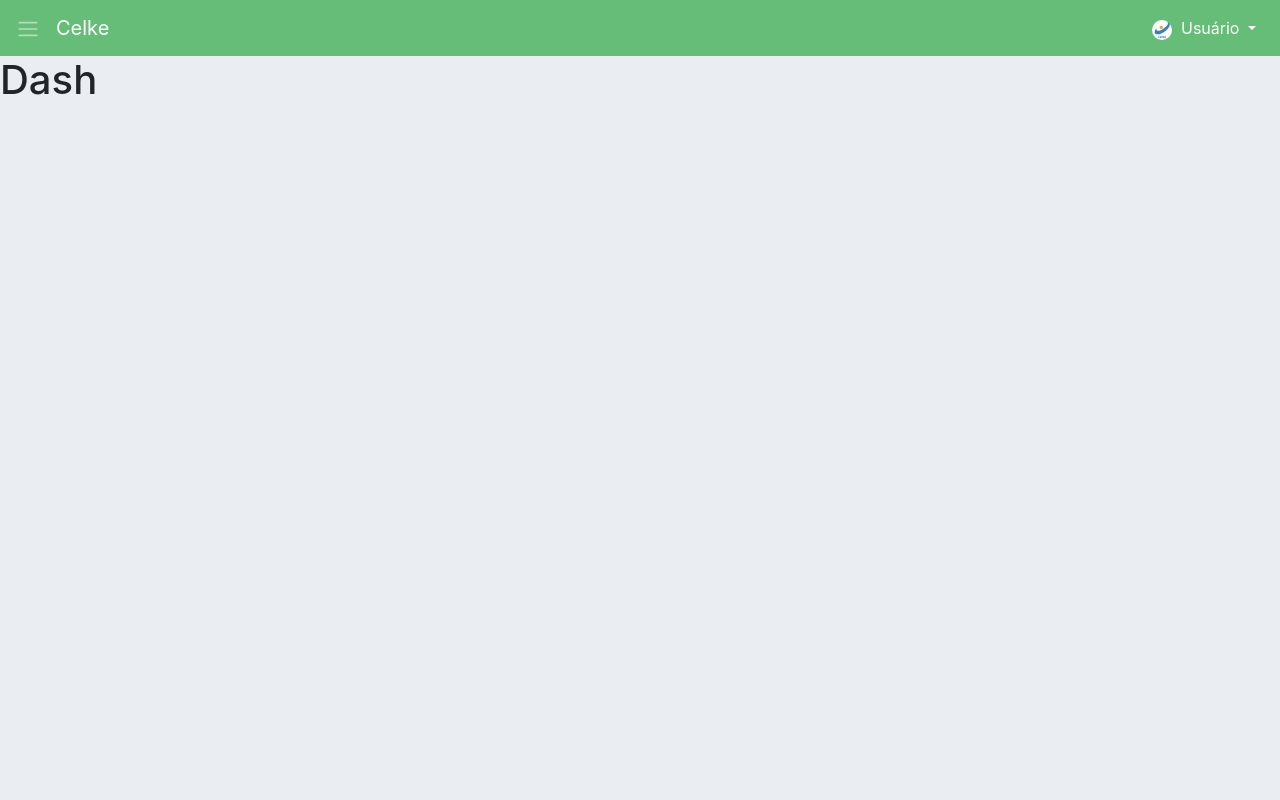
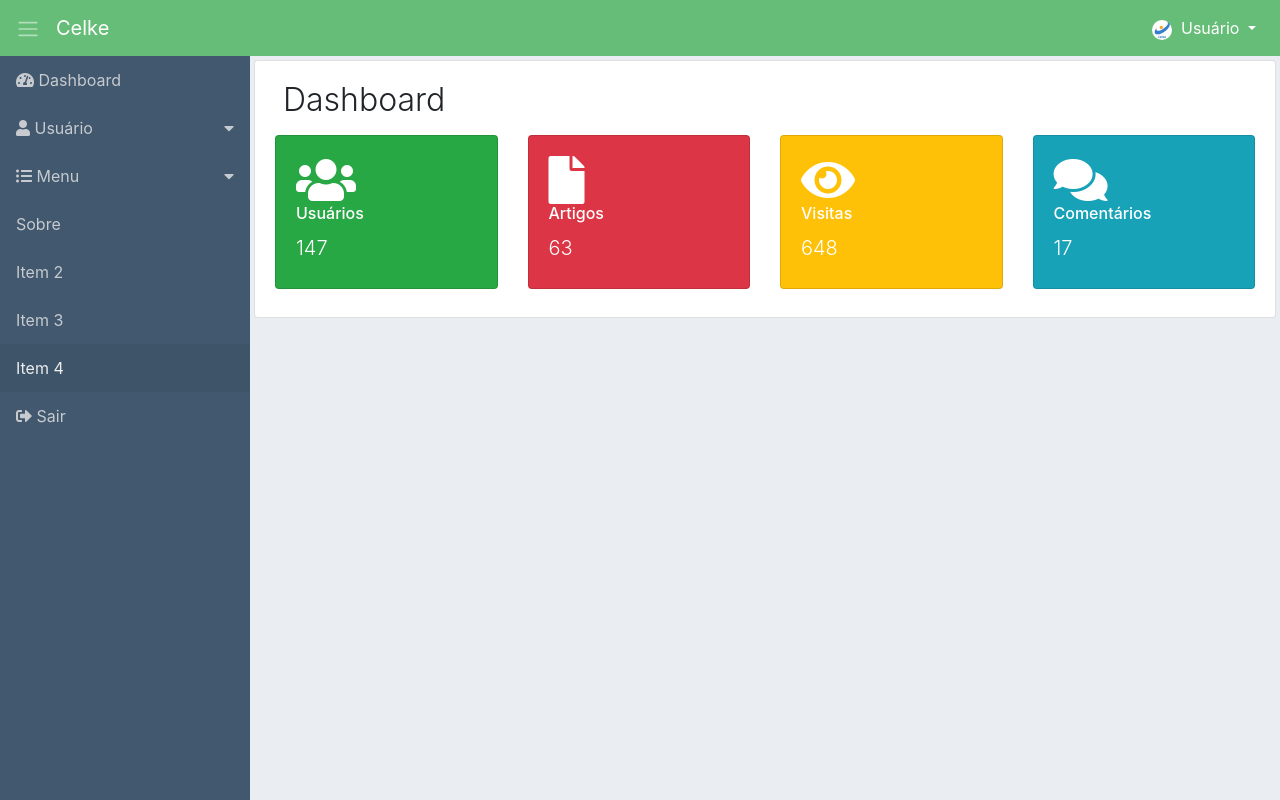
Before and after one commit to marciocamollez/site_admin, a Node server app: page /dashboard/ in a window 1280 px wide. Run offline with Node 20, Linux system fonts and the light colour scheme; the visitor is signed in with stand-in values (Sample User, id 1); some libraries are stand-ins or nearby versions.

Commit message:
Criacao logout e menu lateral

```diff
--- a/routes/usuario.js
+++ b/routes/usuario.js
@@ -15,4 +15,10 @@ router.post('/login', (req, res, next) => {
     })(req, res, next)
 })
 
+router.get('/logout', (req,res) => {
+    req.logout()
+    req.flash("success_msg", "Deslogado com sucesso!")
+    res.redirect('/usuario/login')
+})
+
 module.exports = router
--- a/views/dashboard/dashboard.handlebars
+++ b/views/dashboard/dashboard.handlebars
@@ -1 +1,47 @@
-<h1>Dash</h1>
+<div class="content p-1">
+    <div class="list-group-item">
+        <div class="d-flex">
+            <div class="mr-auto p-2">
+                <h2 class="display-4 titulo">Dashboard</h2>
+            </div>
+        </div>
+        <div class="row mb-3">
+            <div class="col-lg-3 col-sm-6">
+                <div class="card bg-success text-white">
+                    <div class="card-body">
+                        <i class="fas fa-users fa-3x"></i>
+                        <h6 class="card-title">Usuários</h6>
+                        <h2 class="lead">147</h2>
+                    </div>
+                </div>
+            </div>
+            <div class="col-lg-3 col-sm-6">
+                <div class="card bg-danger text-white">
+                    <div class="card-body">
+                        <i class="fas fa-file fa-3x"></i>
+                        <h6 class="card-title">Artigos</h6>
+                        <h2 class="lead">63</h2>
+                    </div>
+                </div>
+            </div>
+            <div class="col-lg-3 col-sm-6">
+                <div class="card bg-warning text-white">
+                    <div class="card-body">
+                        <i class="fas fa-eye fa-3x"></i>
+                        <h6 class="card-title">Visitas</h6>
+                        <h2 class="lead">648</h2>
+                    </div>
+                </div>
+            </div>
+            <div class="col-lg-3 col-sm-6">
+                <div class="card bg-info text-white">
+                    <div class="card-body">
+                        <i class="fas fa-comments fa-3x"></i>
+                        <h6 class="card-title">Comentários</h6>
+                        <h2 class="lead">17</h2>
+                    </div>
+                </div>
+            </div>
+        </div>
+    </div>
+</div>
--- a/views/layouts/adm.handlebars
+++ b/views/layouts/adm.handlebars
@@ -11,28 +11,12 @@
     <link rel="stylesheet" href="/css/dashboard.css">
 </head>
 <body>
-    <nav class="navbar navbar-expand navbar-dark menu-per">
-            <a class="sidebar-toggle text-light mr-3">
-                <span class="navbar-toggler-icon"></span>
-            </a>
-            <a class="navbar-brand" href="#">Celke</a>
+    {{>_header}}
 
-            <div class="collapse navbar-collapse">
-                <ul class="navbar-nav ml-auto">
-                    <li class="nav-item dropdown">
-                        <a class="nav-link dropdown-toggle menu-header" href="#" id="navbarDropdownMenuLink" data-toggle="dropdown">
-                            <img class="rounded-circle" src="/images/icon.png" width="20" height="20"> &nbsp;<span class="d-none d-sm-inline">Usuário</span>
-                        </a>
-                        <div class="dropdown-menu dropdown-menu-right" aria-labelledby="navbarDropdownMenuLink">
-                            <a class="dropdown-item" href="#"><i class="fas fa-user"></i> Perfil</a>
-                            <a class="dropdown-item" href="#"><i class="fas fa-sign-out-alt"></i> Sair</a>
-                        </div>
-                    </li>
-                </ul>
-            </div>
-    </nav>
-
-    {{{body}}}
+    <div class="d-flex">
+        {{>_sidebar}}
+        {{{body}}}
+    </div>
 
     <script src="https://ajax.googleapis.com/ajax/libs/jquery/3.4.1/jquery.min.js"></script>
     <script src="https://cdnjs.cloudflare.com/ajax/libs/popper.js/1.14.7/umd/popper.min.js"></script>
--- /dev/null
+++ b/views/partials/_header.handlebars
@@ -0,0 +1,22 @@
+<nav class="navbar navbar-expand navbar-dark menu-per">
+    <a class="sidebar-toggle text-light mr-3">
+        <span class="navbar-toggler-icon"></span>
+    </a>
+    <a class="navbar-brand" href="#">Celke</a>
+
+    <div class="collapse navbar-collapse">
+        <ul class="navbar-nav ml-auto">
+            <li class="nav-item dropdown">
+                <a class="nav-link dropdown-toggle menu-header" href="#" id="navbarDropdownMenuLink"
+                    data-toggle="dropdown">
+                    <img class="rounded-circle" src="/images/icon.png" width="20" height="20"> &nbsp;<span
+                        class="d-none d-sm-inline">Usuário</span>
+                </a>
+                <div class="dropdown-menu dropdown-menu-right" aria-labelledby="navbarDropdownMenuLink">
+                    <a class="dropdown-item" href="#"><i class="fas fa-user"></i> Perfil</a>
+                    <a class="dropdown-item" href="/usuario/logout"><i class="fas fa-sign-out-alt"></i> Sair</a>
+                </div>
+            </li>
+        </ul>
+    </div>
+</nav>
--- /dev/null
+++ b/views/partials/_sidebar.handlebars
@@ -0,0 +1,27 @@
+<nav class="sidebar">
+    <ul class="list-unstyled">
+        <li><a href="/dashboard/"><i class="fas fa-tachometer-alt"></i> Dashboard</a></li>
+        <li>
+            <a href="#submenu1" data-toggle="collapse">
+                <i class="fas fa-user"></i> Usuário
+            </a>
+            <ul id="submenu1" class="list-unstyled collapse">
+                <li><a href="listar.html"><i class="fas fa-users"></i> Usuários</a></li>
+                <li><a href="#"><i class="fas fa-key"></i> Nível de Acesso</a></li>
+            </ul>
+        </li>
+        <li>
+            <a href="#submenu2" data-toggle="collapse"><i class="fas fa-list-ul"></i> Menu</a>
+            <ul id="submenu2" class="list-unstyled collapse">
+                <li><a href="#"><i class="fas fa-file-alt"></i> Páginas</a></li>
+                <li><a href="#"><i class="fab fa-elementor"></i> Item de Menu</a></li>
+            </ul>
+
+        </li>
+        <li><a href="/sobre/edit-sobre"> Sobre</a></li>
+        <li><a href="#"> Item 2</a></li>
+        <li><a href="#"> Item 3</a></li>
+        <li class="active"><a href="#"> Item 4</a></li>
+        <li><a href="/usuario/logout"><i class="fas fa-sign-out-alt"></i> Sair</a></li>
+    </ul>
+</nav>
```
